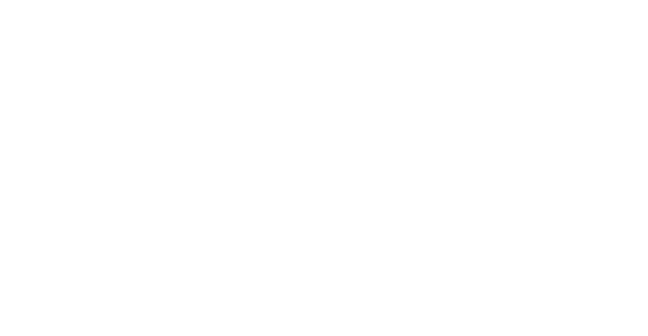
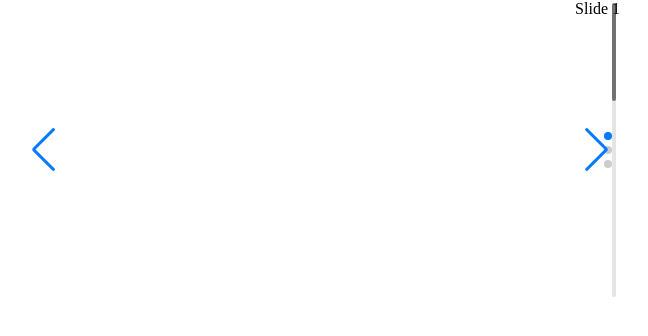
Before and after one commit to pour68/erlen-template, a website: page index.html in a window 1280 px wide. Shown: the whole page, without its empty margins (320-968 px from the left). Drawn offline with nearby package versions, Linux system fonts and the light colour scheme.

Commit message:
add swiperjs plugin and remix icon

```diff
--- a/index.html
+++ b/index.html
@@ -5,13 +5,50 @@
     <meta charset="UTF-8" />
     <meta http-equiv="X-UA-Compatible" content="IE=edge" />
     <meta name="viewport" content="width=device-width, initial-scale=1.0" />
+    <!-- main css -->
     <link rel="stylesheet" href="css/main.min.css" />
+    <!-- icon package -->
+    <link rel="stylesheet" href="node_modules/remixicon/fonts/remixicon.css" />
+    <!-- <link rel="stylesheet" href="https://cdn.jsdelivr.net/npm/remixicon@3.2.0/fonts/remixicon.css" /> -->
+    <!-- swiper plugin css -->
+    <link rel="stylesheet" href="node_modules/swiper/swiper-bundle.css" />
+    <!-- <link rel="stylesheet" href="https://cdn.jsdelivr.net/npm/swiper@9/swiper-bundle.min.css" /> -->
+    <style>
+        .swiper {
+            width: 600px;
+            height: 300px;
+        }
+    </style>
     <title> Home </title>
 </head>
 
 <body>
 
+    <!-- Slider main container -->
+    <div class="swiper">
+        <!-- Additional required wrapper -->
+        <div class="swiper-wrapper">
+            <!-- Slides -->
+            <div class="swiper-slide">Slide 1</div>
+            <div class="swiper-slide">Slide 2</div>
+            <div class="swiper-slide">Slide 3</div>
+            ...
+        </div>
+        <!-- If we need pagination -->
+        <div class="swiper-pagination"></div>
 
+        <!-- If we need navigation buttons -->
+        <div class="swiper-button-prev"></div>
+        <div class="swiper-button-next"></div>
+
+        <!-- If we need scrollbar -->
+        <div class="swiper-scrollbar"></div>
+    </div>
+
+    <!-- swiper plugin js -->
+    <script src="node_modules/swiper/swiper-bundle.min.js"></script>
+    <!-- <script src="https://cdn.jsdelivr.net/npm/swiper@9/swiper-bundle.min.js"></script> -->
+    <!-- main js -->
     <script src="js/main.js"></script>
 </body>
 
--- a/js/main.js
+++ b/js/main.js
@@ -0,0 +1,22 @@
+// swiper init
+const swiper = new Swiper('.swiper', {
+    // Optional parameters
+    direction: 'vertical',
+    loop: true,
+
+    // If we need pagination
+    pagination: {
+      el: '.swiper-pagination',
+    },
+
+    // Navigation arrows
+    navigation: {
+      nextEl: '.swiper-button-next',
+      prevEl: '.swiper-button-prev',
+    },
+
+    // And if we need scrollbar
+    scrollbar: {
+      el: '.swiper-scrollbar',
+    },
+  });
```
Also changed, not shown: package.json (added, +24 -0 lines), 1 other file.
